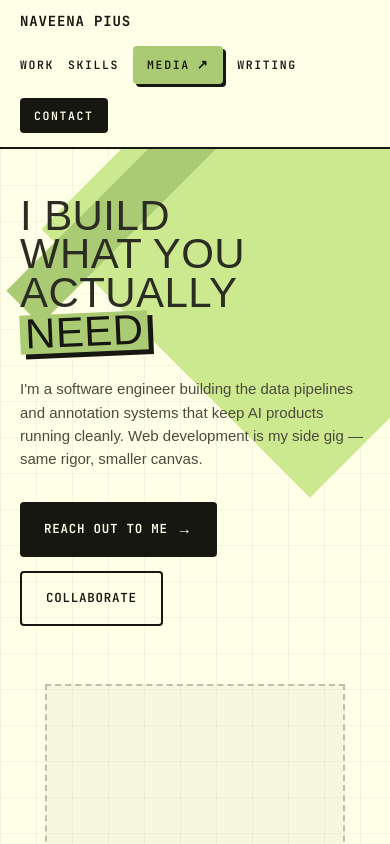
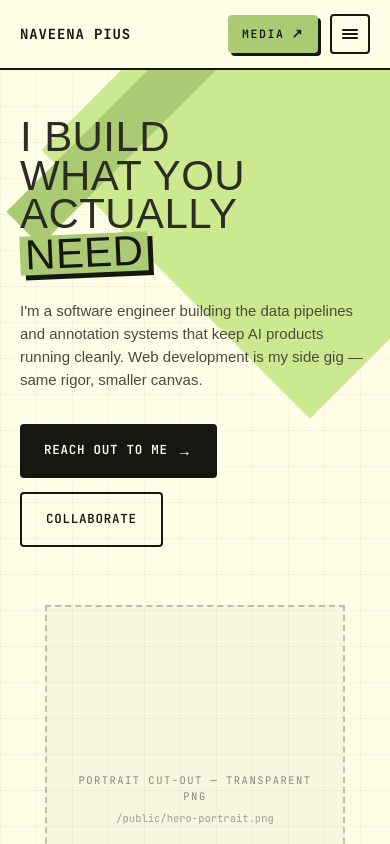
Before and after one commit to naveenapius/naveenapius-portfolio, a Next.js app: page / in a window 390 px wide. Shown: the top 844 px of the page. Built offline with nearby package versions, Linux system fonts and the light colour scheme; a web font is replaced by a local one.

Commit message:
homepage

```diff
--- a/app/globals.css
+++ b/app/globals.css
@@ -142,6 +142,20 @@ html {
   scroll-behavior: smooth;
 }
 
+/* Scroll reveal — content is VISIBLE by default. JS (components/ui/Reveal.jsx)
+   only adds `reveal-init` to elements that start below the fold, then swaps in
+   `reveal-in` when they scroll into view. If JS never runs, content just shows. */
+.reveal-init {
+  opacity: 0;
+  transform: translateY(24px);
+  transition: opacity 0.7s cubic-bezier(0.2, 0.7, 0.2, 1),
+    transform 0.7s cubic-bezier(0.2, 0.7, 0.2, 1);
+}
+.reveal-in {
+  opacity: 1;
+  transform: none;
+}
+
 /* Signature faint ink grid behind hero areas (36px cells, ~4.5% opacity). */
 .hero-grid {
   background-image: linear-gradient(rgba(22, 23, 16, 0.045) 1px, transparent 1px),
--- a/components/home/ContactCard.jsx
+++ b/components/home/ContactCard.jsx
@@ -35,7 +35,7 @@ export default function ContactCard({ accent, label, description, links }) {
       <div
         className={`mb-[14px] font-mono text-[11px] font-semibold uppercase tracking-[0.18em] ${a.label}`}
       >
-        <span className={a.marker}>//</span> {label}
+        <span className={a.marker}>{"//"}</span> {label}
       </div>
 
       <p className="mb-6 text-[16px] leading-[1.55] text-text-body">
--- a/components/layout/Header.jsx
+++ b/components/layout/Header.jsx
@@ -2,6 +2,7 @@
 
 import Link from "next/link";
 import { usePathname } from "next/navigation";
+import { useEffect, useState } from "react";
 
 /**
  * Site nav — canonical order per DESIGN.md §5.
@@ -16,62 +17,136 @@ const NAV = [
 
 const linkBase =
   "font-mono text-[11.5px] font-semibold uppercase tracking-[0.14em] no-underline transition-colors hover:text-lime-text";
+const pillClass = `${linkBase} inline-flex items-center gap-[7px] rounded bg-lime px-[14px] py-[9px] text-ink shadow-[3px_3px_0_var(--ink)] hover:text-ink`;
+const contactClass = `${linkBase} inline-flex items-center gap-[8px] rounded bg-ink px-[14px] py-[9px] text-paper hover:text-paper`;
+
+/** The highlighted lime MEDIA pill (cross-site emphasis). */
+function MediaPill({ onClick }) {
+  return (
+    <Link href="/media" onClick={onClick} className={pillClass}>
+      MEDIA <span className="text-[13px]">↗</span>
+    </Link>
+  );
+}
 
 /**
- * Sticky site header: translucent paper, blurred, 2px ink underline.
- * Active section is marked lime; on the homepage the MEDIA item becomes a
- * lime pill with an offset shadow (cross-site emphasis).
+ * Sticky site header. On desktop the full mono nav sits inline; below `md` it
+ * collapses to a hamburger, leaving only the highlighted MEDIA pill in the bar.
+ * Active route is marked lime; on the homepage MEDIA gets the pill treatment.
  */
 export default function Header() {
   const pathname = usePathname();
   const isHome = pathname === "/";
+  const [open, setOpen] = useState(false);
+
+  const isActive = (match) => match && pathname.startsWith(match);
+  const close = () => setOpen(false);
+
+  // Close the mobile menu on Escape.
+  useEffect(() => {
+    if (!open) return;
+    const onKey = (e) => e.key === "Escape" && setOpen(false);
+    window.addEventListener("keydown", onKey);
+    return () => window.removeEventListener("keydown", onKey);
+  }, [open]);
 
   return (
     <header className="sticky top-0 z-50 border-b-2 border-ink bg-paper/85 backdrop-blur-[10px]">
-      <div className="mx-auto flex max-w-[var(--container)] flex-wrap items-center justify-between gap-[18px] px-[var(--gutter)] py-[14px]">
+      <div className="mx-auto flex max-w-[var(--container)] items-center justify-between gap-[18px] px-[var(--gutter)] py-[14px]">
         <Link
           href="/"
+          onClick={close}
           className="font-mono text-[14px] font-bold leading-none tracking-[0.06em] text-ink no-underline"
         >
           NAVEENA&nbsp;PIUS
         </Link>
 
-        <nav className="flex flex-wrap items-center gap-[clamp(14px,2.2vw,30px)]">
+        {/* Desktop nav */}
+        <nav className="hidden items-center gap-[clamp(14px,2.2vw,30px)] md:flex">
           {NAV.map(({ label, href, match }) => {
-            const isActive = match && pathname.startsWith(match);
-
-            // Homepage: MEDIA gets the lime-pill emphasis treatment.
-            if (label === "MEDIA" && isHome) {
-              return (
-                <Link
-                  key={label}
-                  href={href}
-                  className={`${linkBase} inline-flex items-center gap-[7px] rounded bg-lime px-[14px] py-[9px] text-ink shadow-[3px_3px_0_var(--ink)] hover:text-ink`}
-                >
-                  {label} <span className="text-[13px]">↗</span>
-                </Link>
-              );
-            }
-
+            if (label === "MEDIA" && isHome) return <MediaPill key={label} />;
             return (
               <Link
                 key={label}
                 href={href}
-                className={`${linkBase} ${isActive ? "text-lime-text" : "text-ink"}`}
+                className={`${linkBase} ${isActive(match) ? "text-lime-text" : "text-ink"}`}
               >
                 {label}
               </Link>
             );
           })}
-
-          <Link
-            href="/#contact"
-            className={`${linkBase} inline-flex items-center gap-[8px] rounded bg-ink px-[14px] py-[9px] text-paper hover:text-paper`}
-          >
+          <Link href="/#contact" className={contactClass}>
             CONTACT
           </Link>
         </nav>
+
+        {/* Mobile bar: keep the highlighted MEDIA pill + a hamburger toggle */}
+        <div className="flex items-center gap-3 md:hidden">
+          <MediaPill onClick={close} />
+          <button
+            type="button"
+            onClick={() => setOpen((o) => !o)}
+            aria-label={open ? "Close menu" : "Open menu"}
+            aria-expanded={open}
+            aria-controls="mobile-menu"
+            className="inline-flex h-10 w-10 items-center justify-center rounded border-2 border-ink text-ink"
+          >
+            <svg
+              width="18"
+              height="18"
+              viewBox="0 0 18 18"
+              fill="none"
+              stroke="currentColor"
+              strokeWidth="2"
+              strokeLinecap="round"
+              aria-hidden="true"
+            >
+              {open ? (
+                <>
+                  <line x1="3" y1="3" x2="15" y2="15" />
+                  <line x1="15" y1="3" x2="3" y2="15" />
+                </>
+              ) : (
+                <>
+                  <line x1="2" y1="5" x2="16" y2="5" />
+                  <line x1="2" y1="9" x2="16" y2="9" />
+                  <line x1="2" y1="13" x2="16" y2="13" />
+                </>
+              )}
+            </svg>
+          </button>
+        </div>
       </div>
+
+      {/* Mobile dropdown panel */}
+      {open && (
+        <nav
+          id="mobile-menu"
+          className="border-t-2 border-ink bg-paper md:hidden"
+        >
+          <div className="mx-auto flex max-w-[var(--container)] flex-col px-[var(--gutter)] py-2">
+            {NAV.filter((n) => n.label !== "MEDIA").map(({ label, href, match }) => (
+              <Link
+                key={label}
+                href={href}
+                onClick={close}
+                className={`border-b border-ink/10 py-4 font-mono text-[13px] font-semibold uppercase tracking-[0.14em] no-underline ${
+                  isActive(match) ? "text-lime-text" : "text-ink"
+                }`}
+              >
+                {label}
+              </Link>
+            ))}
+            <Link
+              href="/#contact"
+              onClick={close}
+              className={`${contactClass} mt-4 justify-center py-4 text-[13px]`}
+            >
+              CONTACT
+            </Link>
+          </div>
+        </nav>
+      )}
     </header>
   );
 }
--- a/components/ui/Reveal.jsx
+++ b/components/ui/Reveal.jsx
@@ -1,37 +1,45 @@
 "use client";
 
-import { useEffect, useRef, useState } from "react";
+import { useEffect, useRef } from "react";
 
 /**
- * Fade + rise-in on scroll (DESIGN.md motion). Elements start 24px low and
- * transparent, then settle when they enter the viewport. A 1.6s safety timer
- * force-reveals everything so static captures/exports never get stuck hidden.
+ * Fade + rise-in on scroll (DESIGN.md motion), as pure progressive enhancement.
+ *
+ * Content renders VISIBLE by default. On mount we only touch elements that
+ * start below the fold: hide them (`reveal-init`) and reveal (`reveal-in`) once
+ * they scroll into view. Anything already on-screen is left untouched (no
+ * flash), and if JS never runs the content is simply visible. A safety timer
+ * guarantees nothing stays hidden.
  *
  * @param {React.ElementType} [as="div"] - element/tag to render.
  * @param {string} [className]
  */
 export default function Reveal({ as: Tag = "div", className = "", children, ...props }) {
   const ref = useRef(null);
-  const [shown, setShown] = useState(false);
 
   useEffect(() => {
     const el = ref.current;
-    if (!el) return;
+    if (!el || typeof IntersectionObserver === "undefined") return;
+
+    // Only enhance elements that start below the fold — leave visible ones be.
+    if (el.getBoundingClientRect().top < window.innerHeight) return;
+
+    el.classList.add("reveal-init");
 
     const io = new IntersectionObserver(
       (entries) => {
         entries.forEach((e) => {
           if (e.isIntersecting) {
-            setShown(true);
-            io.unobserve(e.target);
+            el.classList.add("reveal-in");
+            io.unobserve(el);
           }
         });
       },
-      { threshold: 0.12, rootMargin: "0px 0px -8% 0px" }
+      { threshold: 0, rootMargin: "0px 0px -10% 0px" }
     );
     io.observe(el);
 
-    const safety = setTimeout(() => setShown(true), 1600); // never stay hidden
+    const safety = setTimeout(() => el.classList.add("reveal-in"), 1200);
 
     return () => {
       io.disconnect();
@@ -40,13 +48,7 @@ export default function Reveal({ as: Tag = "div", className = "", children, ...p
   }, []);
 
   return (
-    <Tag
-      ref={ref}
-      className={`transition-[opacity,transform] duration-700 ease-[cubic-bezier(.2,.7,.2,1)] ${
-        shown ? "translate-y-0 opacity-100" : "translate-y-6 opacity-0"
-      } ${className}`}
-      {...props}
-    >
+    <Tag ref={ref} className={className} {...props}>
       {children}
     </Tag>
   );
--- a/next.config.mjs
+++ b/next.config.mjs
@@ -1,6 +1,9 @@
 /** @type {import('next').NextConfig} */
 const nextConfig = {
-  /* config options here */
+  // Allow the dev server's client runtime/HMR to be requested from these
+  // cross-origin hosts (e.g. testing on a phone over the LAN). Without this,
+  // Next 16 blocks those requests, so client JS never hydrates off-localhost.
+  allowedDevOrigins: ["192.168.1.2"],
 };
 
 export default nextConfig;
--- a/package.json
+++ b/package.json
@@ -6,6 +6,7 @@
     "dev": "next dev",
     "build": "next build",
     "start": "next start",
+    "preview": "next build && next start",
     "lint": "eslint"
   },
   "dependencies": {
```
Also changed, not shown: .claude/launch.json.
